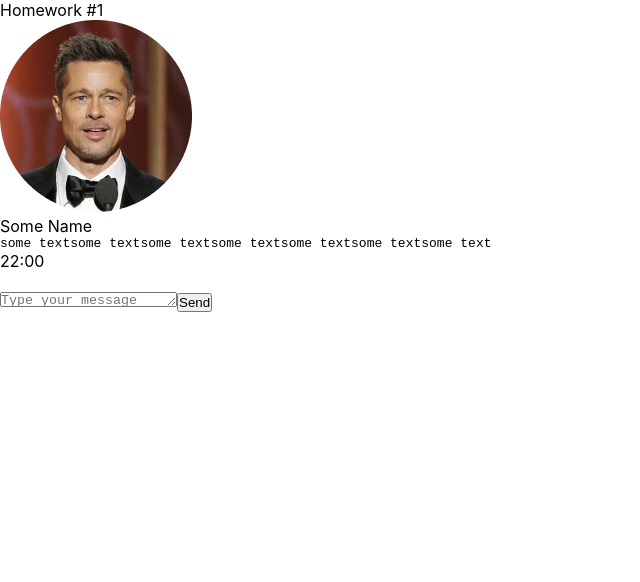
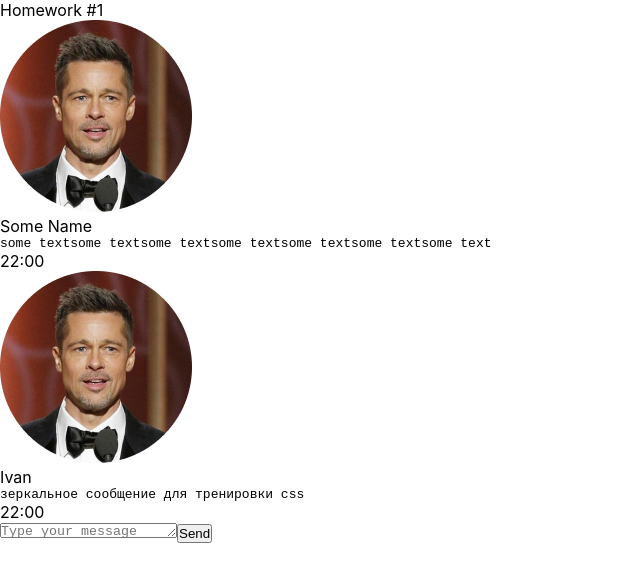
Before and after one commit to Komandr33/HW_2sprint, a React (Create React App) app: page / in a window 1280 px wide. Shown: the top 582 px of the page, without its empty margins (0-640 px from the left). Built offline with nearby package versions, Linux system fonts and the light colour scheme.

Commit message:
completed the 4th point

```diff
--- a/src/s2-homeworks/hw01/HW1.tsx
+++ b/src/s2-homeworks/hw01/HW1.tsx
@@ -7,9 +7,9 @@
 
 /*
 * 1 - описать тип MessageType +++
-* 2 - описать тип MessagePropsType в файле Message.tsx
-* 3 - в файле Message.tsx отобразить приходящие данные
-* 4 - выполнить пункты 2, 3 в файле FriendMessage.tsx
+* 2 - описать тип MessagePropsType в файле Message.tsx +++
+* 3 - в файле Message.tsx отобразить приходящие данные +++
+* 4 - выполнить пункты 2, 3 в файле FriendMessage.tsx +++
 * 5 - сделать стили в соответствии с дизайном
 * */
 
--- a/src/s2-homeworks/hw01/friend-message/FriendMessage.tsx
+++ b/src/s2-homeworks/hw01/friend-message/FriendMessage.tsx
@@ -1,8 +1,13 @@
-import React from 'react'
+import React, {FC} from 'react'
 import s from './FriendMessage.module.css'
+import {MessageType} from '../HW1';
 
 // создать тип вместо any и отобразить приходящие данные
-const FriendMessage = (props: any) => {
+type FriendMessagePropsType = {
+  message: MessageType
+}
+
+const FriendMessage: FC<FriendMessagePropsType> = (props) => {
   return (
     <div
       id={'hw1-friend-message-' + props.message.id}
@@ -12,7 +17,8 @@
         <img
           id={'hw1-friend-avatar-' + props.message.id}
           // создаёт студент
-
+          src={props.message.user.avatar}
+          alt={'avatar'}
           //
         />
         <div className={s.friendText}>
@@ -21,7 +27,7 @@
             className={s.friendName}
           >
             {/*создаёт студент*/}
-
+            {props.message.user.name}
             {/**/}
           </div>
           <pre
@@ -29,7 +35,7 @@
             className={s.friendMessageText}
           >
                         {/*создаёт студент*/}
-
+            {props.message.message.text}
             {/**/}
                     </pre>
         </div>
@@ -39,7 +45,7 @@
         className={s.friendTime}
       >
         {/*создаёт студент*/}
-
+        {props.message.message.time}
         {/**/}
       </div>
     </div>
```
Lines whose indentation alone changed are shown as unchanged.
